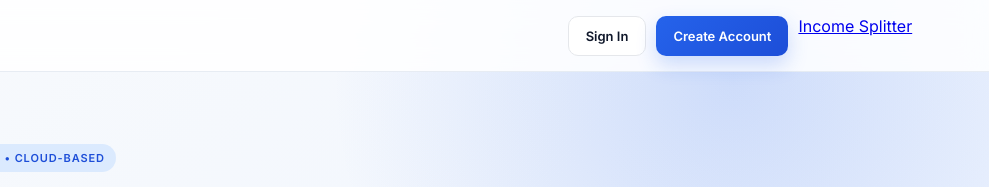
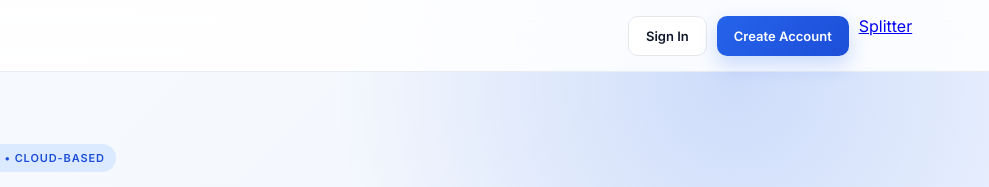
Before and after one commit to nabeng1/Nabenginvoice, a website built with Vite: page index.html in a window 1280 px wide. Shown: the top 187 px of the page, 291-1280 px from the left. Built offline with nearby package versions, Linux system fonts and the light colour scheme; a web font is replaced by a local one.

Commit message:
Update Income Splitter link text in navigation

```diff
--- a/index.html
+++ b/index.html
@@ -14,7 +14,7 @@
 <section class="ni-screen ni-landing" id="landingScreen">
 <nav class="ni-nav">
 <div class="ni-logo"><img class="ni-brand-logo" data-ni-brand-logo src="/assets/nabeng-invoice-logo.png" alt="Nabeng Invoice logo"><span>Nabeng Invoice</span></div>
-<div class="ni-nav-actions"><button class="ni-btn ni-btn-outline" id="landingSignIn">Sign In</button><button class="ni-btn ni-btn-primary" id="landingSignUp">Create Account</button><a href="income.html" id="landingSignIn">Income Splitter</a></div>
+<div class="ni-nav-actions"><button class="ni-btn ni-btn-outline" id="landingSignIn">Sign In</button><button class="ni-btn ni-btn-primary" id="landingSignUp">Create Account</button><a href="income.html" id="landingSignIn"> Splitter</a></div>
 </nav>
 <div class="ni-hero">
 <div>
```
